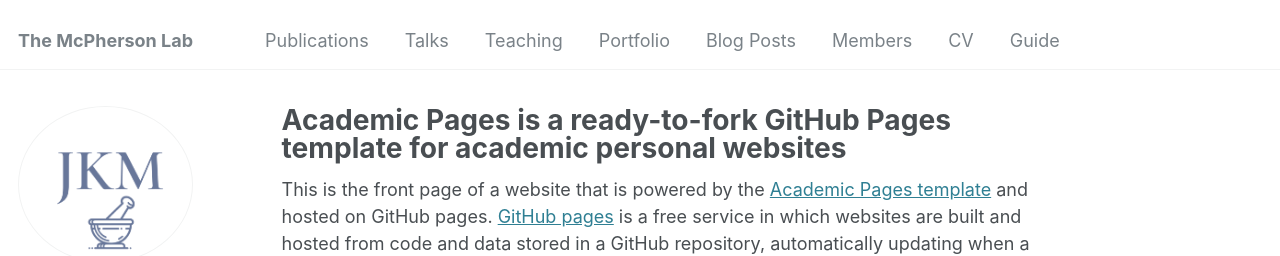
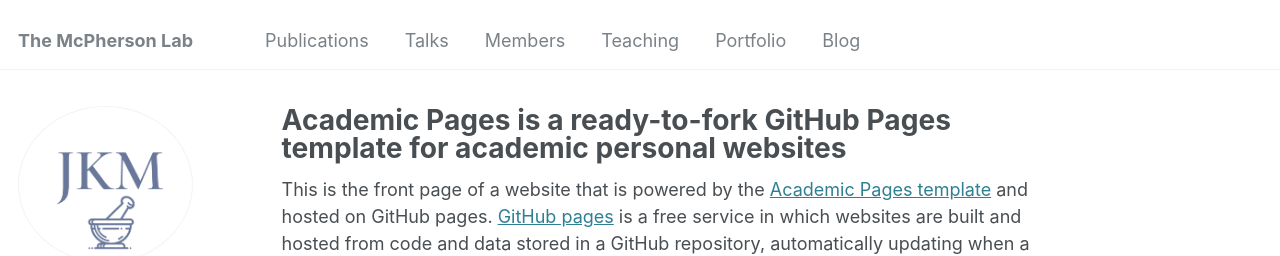
Before and after one commit to The-McPherson-Lab/The-McPherson-Lab, a Jekyll site: the page built from _pages/about.md, in a window 1280 px wide. Shown: the top 256 px of the page. Built offline with Jekyll 4.4.1, drawn with Linux system fonts in a browser that asks for light colours; some web fonts are replaced.

Commit message:
Update navigation.yml
Signed-off-by: Jacob K. McPherson <70453018+JacobKMcPherson@users.noreply.github.com>

```diff
--- a/_data/navigation.yml
+++ b/_data/navigation.yml
@@ -11,20 +11,14 @@ main:
   - title: "Talks"
     url: /talks/
 
+  - title: "Members"
+    url: /members/
+
   - title: "Teaching"
     url: /teaching/
 
   - title: "Portfolio"
     url: /portfolio/
 
-  - title: "Blog Posts"
+  - title: "Blog"
     url: /year-archive/
-
-  - title: "Members"
-    url: /members/
-
-  - title: "CV"
-    url: /cv/
-
-  - title: "Guide"
-    url: /markdown/
```
